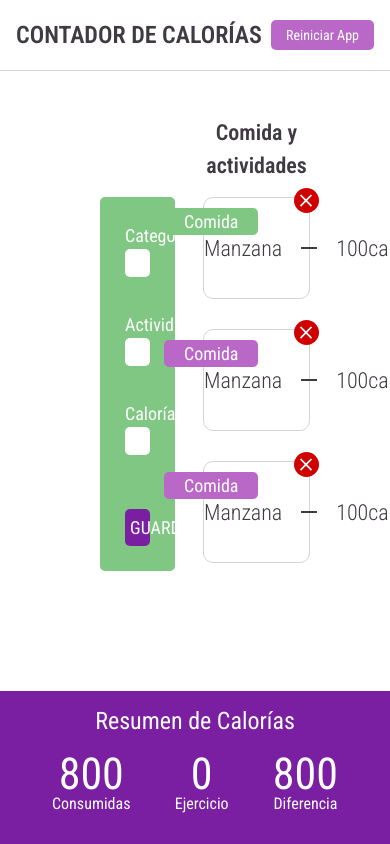
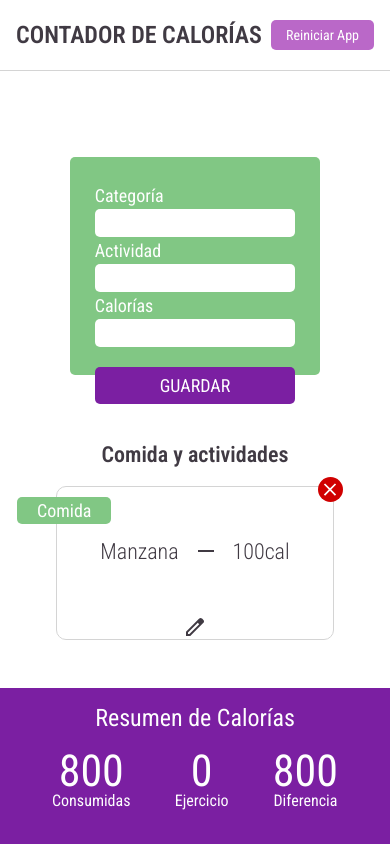
Before and after one commit to judithmf00/contadorCalorias, a React (Vite) app: page / in a window 390 px wide. Built offline with nearby package versions, Linux system fonts and the light colour scheme.

Commit message:
Responsive entero acabado

```diff
--- a/src/App.tsx
+++ b/src/App.tsx
@@ -6,13 +6,13 @@ import SummaryActivityFood from './Components/SummaryActivityFood'
 
 function App() {
   return (
-    <div className="h-screen flex flex-col">
+    <div className="h-screen flex flex-col overflow-hidden">
       <header className="h-[10%]">
         <Header/>
       </header>
-      <div className="h-[70%] grid grid-cols-2 gap-4 mx-20 my-10 items-center">
-        <Form/>
-        <SummaryActivityFood/>
+      <div className="h-[70%] grid grid-cols-1 md:grid-cols-2 gap-4 px-4 md:px-20  my-8 items-center w-full overflow-y-auto">
+        <Form />
+        <SummaryActivityFood />
       </div>
       <footer className="h-[20%]">
         <Summary/>
--- a/src/Components/SummaryActivityFood.tsx
+++ b/src/Components/SummaryActivityFood.tsx
@@ -9,8 +9,8 @@ export default function SummaryActivityFood() {
               <svg xmlns="http://www.w3.org/2000/svg" height="21px" viewBox="0 -960 960 960" width="24px" fill="#fefefe"><path d="m256-200-56-56 224-224-224-224 56-56 224 224 224-224 56 56-224 224 224 224-56 56-224-224-224 224Z"/></svg>
             </button>
             <h3>Comida</h3>
-            <div>
-              <div>
+            <div className="flex flex-col sm:flex-row">
+              <div className="sm:h-28 h-32">
                 <p>Manzana</p>
                 <span className="icon">
                   <svg xmlns="http://www.w3.org/2000/svg" height="24px" viewBox="0 -960 960 960" width="24px" fill="#403A43">
@@ -30,7 +30,7 @@ export default function SummaryActivityFood() {
             </button>
             <h3 className="h3__comida">Comida</h3>
             <div>
-                <div>
+                <div className="sm:h-28 h-32">
                   <p>Manzana</p>
                   <span className="icon">
                     <svg xmlns="http://www.w3.org/2000/svg" height="24px" viewBox="0 -960 960 960" width="24px" fill="#403A43">
@@ -50,7 +50,7 @@ export default function SummaryActivityFood() {
             </button>
             <h3 className="h3__comida">Comida</h3>
             <div>
-              <div>
+              <div className="sm:h-28 h-32">
                 <p>Manzana</p>
                 <span className="icon">
                   <svg xmlns="http://www.w3.org/2000/svg" height="24px" viewBox="0 -960 960 960" width="24px" fill="#403A43">
--- a/src/styles/form.scss
+++ b/src/styles/form.scss
@@ -8,6 +8,8 @@
     justify-content: space-between;
     height: 70%;
     width: 70%;
+    margin-left: auto;
+    margin-right: auto;
 
     &__form-item{
         display: flex;
--- a/src/styles/global.scss
+++ b/src/styles/global.scss
@@ -5,3 +5,19 @@ html, body {
     overflow-x: hidden;
     overflow-y: hidden;
 }
+
+/* Estilos barra de desplazamiento */
+::-webkit-scrollbar {
+    width: 2px;
+}
+
+/* Fondo de la barra */
+::-webkit-scrollbar-track {
+    background: #f1f1f1;
+}
+
+/* Estilo de la "thumb" */
+::-webkit-scrollbar-thumb {
+    background: $green;
+    border-radius: 6px;
+}
--- a/src/styles/main.css
+++ b/src/styles/main.css
@@ -8,6 +8,22 @@
 html, body {
   overflow-x: hidden;
   overflow-y: hidden;
+}
+
+/* Estilos barra de desplazamiento */
+::-webkit-scrollbar {
+  width: 2px;
+}
+
+/* Fondo de la barra */
+::-webkit-scrollbar-track {
+  background: #f1f1f1;
+}
+
+/* Estilo de la "thumb" */
+::-webkit-scrollbar-thumb {
+  background: #81C784;
+  border-radius: 6px;
 }
 
 .header {
@@ -41,6 +57,8 @@ html, body {
   justify-content: space-between;
   height: 70%;
   width: 70%;
+  margin-left: auto;
+  margin-right: auto;
 }
 .form__form-item {
   display: flex;
@@ -71,6 +89,7 @@ html, body {
 
 .SummaryActivityFood {
   height: 100%;
+  margin: 0px 40px;
 }
 .SummaryActivityFood__title {
   color: #403A43;
@@ -120,7 +139,6 @@ html, body {
 }
 .SummaryActivityFood__container div {
   display: flex;
-  height: 100px;
   align-items: center;
   justify-content: space-around;
 }
--- a/src/styles/summaryActFood.scss
+++ b/src/styles/summaryActFood.scss
@@ -1,5 +1,6 @@
 .SummaryActivityFood{
     height: 100%;
+    margin: 0px 40px;
 
     &__title{
         @include font($black,600,22px);
@@ -49,7 +50,6 @@
         }
         div{
             display: flex;
-            height: 100px;
             align-items: center;
             justify-content: space-around;
         }
```
Also changed, not shown: 1 other file (tests, documents, lock files or other folders).
